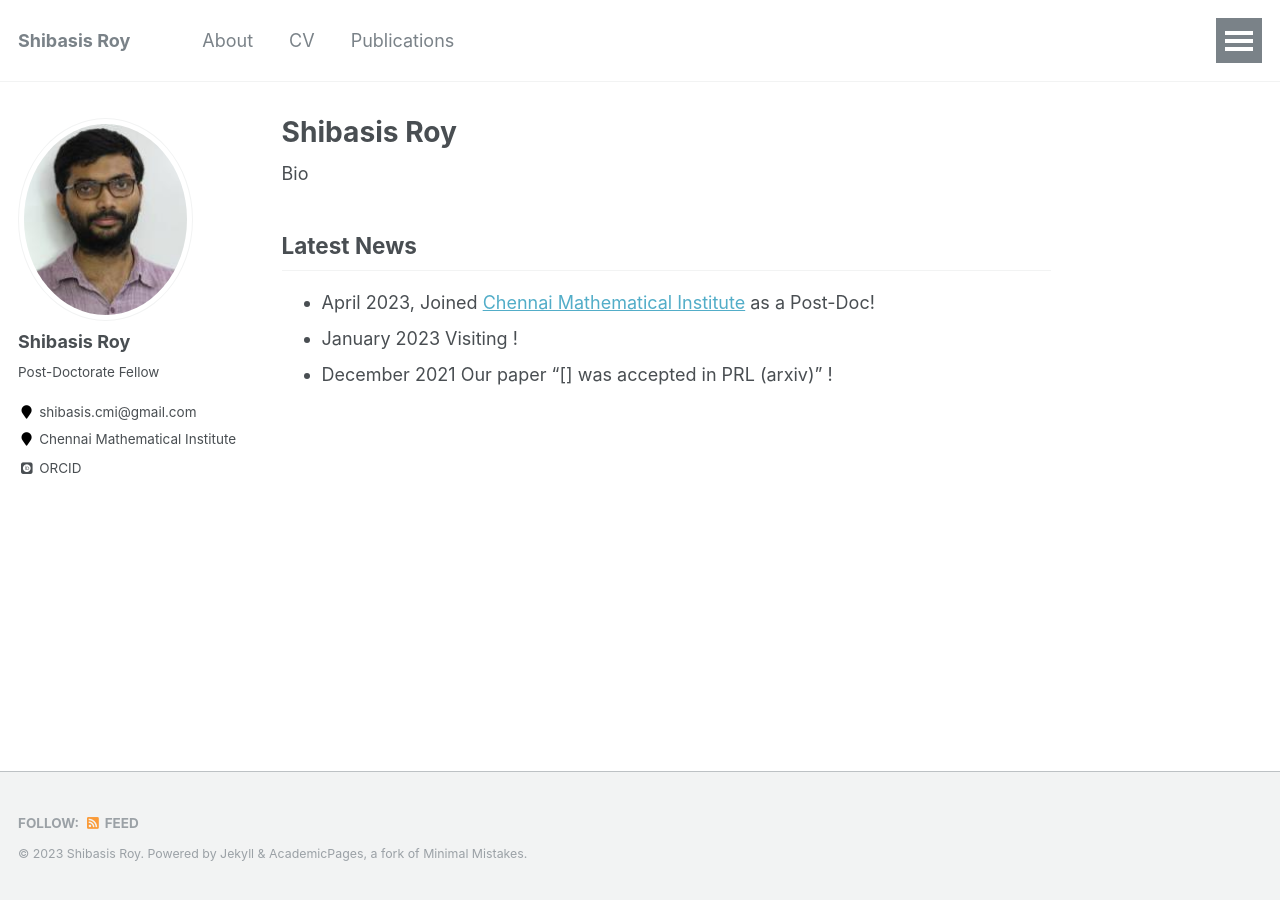
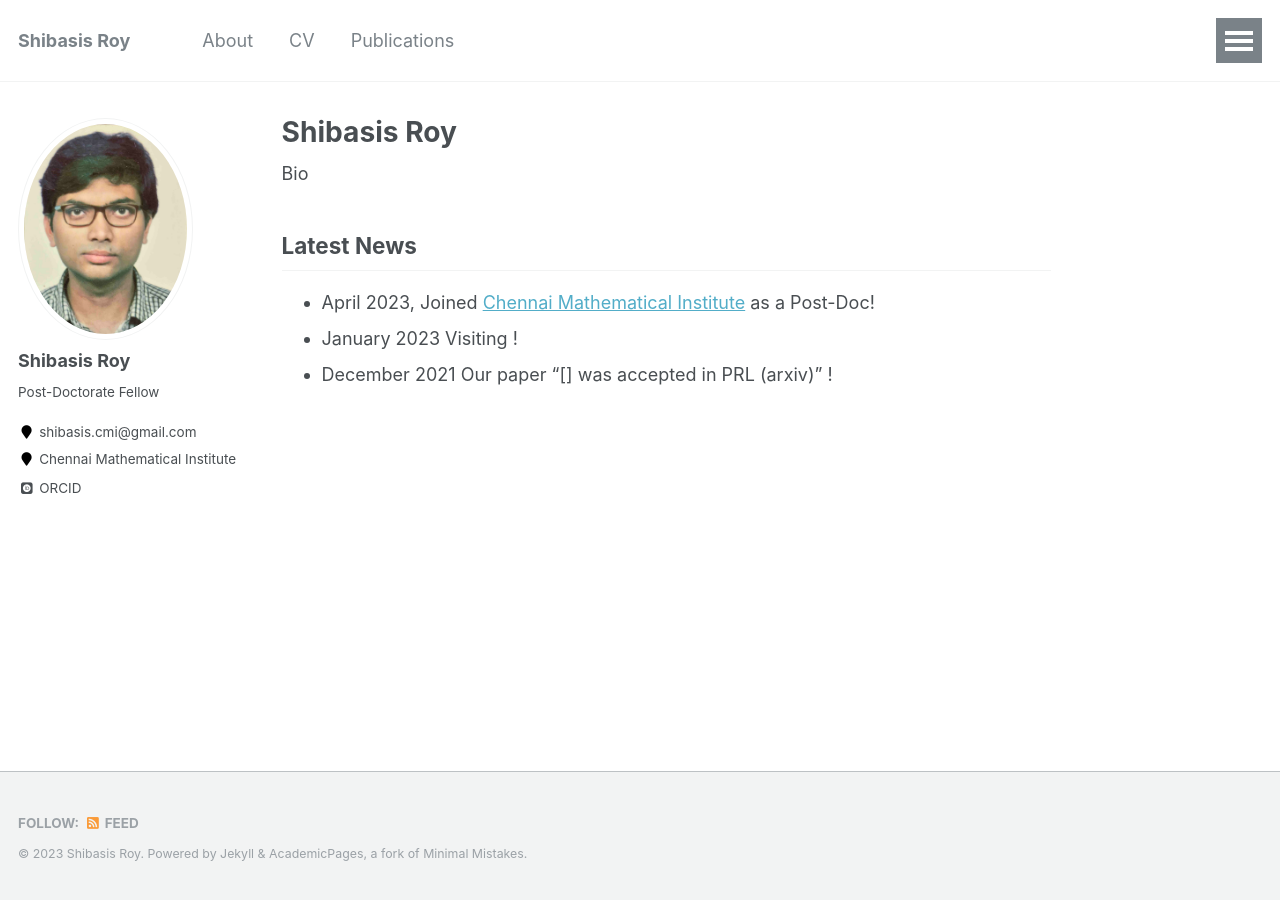
Before and after one commit to shibasisr/shibasisr.github.io, a Jekyll site: the page built from _pages/home.md, in a window 1280 px wide. Built offline with Jekyll 4.4.1, drawn with Linux system fonts in a browser that asks for light colours; some web fonts are replaced; a script bundle is joined from its source files by our own code; library files that are not in the unit come from our copies.

Commit message:
Update _config.yml

```diff
--- a/_config.yml
+++ b/_config.yml
@@ -81,7 +81,7 @@ analytics:
 # Site Author
 author:
   name             : "Shibasis Roy"
-  avatar           : "shiba.jpg"
+  avatar           : "sr.jpeg"
   bio              : Post-Doctorate Fellow
   employer         : "Chennai Mathematical Institute"
   location         : "shibasis.cmi@gmail.com"
```
